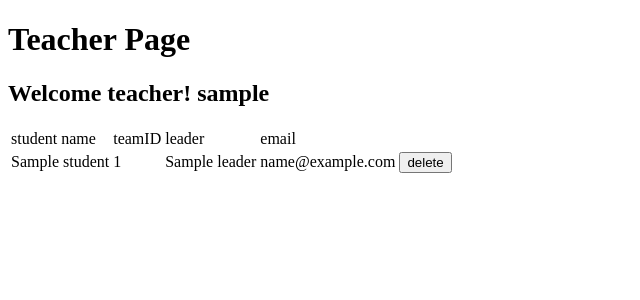
After one commit to legatoo/team-app, a Python web app: template templates/teacher.html in a window 1280 px wide. The commit adds this page. Shown: the top 300 px of the page, without its empty margins (0-640 px from the left). Run offline with Jinja, Linux system fonts and the light colour scheme; the template is opened without the code that fills it: most values are stand-ins (such as "Sample title", 1, 10 or a date in 2020).

Commit message:
1. Now, teacher can delete student's account 2. If you input wrong username or password, we add a herf to help you return to login in page 3. Default users won't be created again and again, it just create once.

```diff
--- a/app.yaml
+++ b/app.yaml
@@ -11,3 +11,6 @@ handlers:
 
 - url: /welcome
   script: login.app
+
+- url: /teacher
+  script: teacher.app
--- a/dataTable.py
+++ b/dataTable.py
@@ -16,8 +16,12 @@ class Users(db.Model):
     password = db.StringProperty(required=True)
     email = db.StringProperty()
     role = db.StringProperty(required=True, choices=set(['teacher','student','TA']))
+    teamID = db.IntegerProperty()
     leader = db.BooleanProperty()
 
+class Team(db.Model):
+    teamID = db.IntegerProperty(required=True)
+    members = db.StringListProperty(required=True)
 def createDefaultUsers():
     """
     create default user table
--- a/index.yaml
+++ b/index.yaml
@@ -9,3 +9,8 @@ indexes:
 # manually, move them above the marker line.  The index.yaml file is
 # automatically uploaded to the admin console when you next deploy
 # your application using appcfg.py.
+
+- kind: Users
+  properties:
+  - name: role
+  - name: name
--- /dev/null
+++ b/stylesheets/teacher.css
@@ -0,0 +1,8 @@
+div.error {
+    font-weight: bold;
+    color: red;
+}
+
+table.showUser {
+
+}
--- /dev/null
+++ b/templates/teacher.html
@@ -0,0 +1,38 @@
+<!DOCTYPE HTML PUBLIC "-//W3C//DTD HTML 4.01 Transitional//EN"
+        "http://www.w3.org/TR/html4/loose.dtd">
+<html>
+    <head>
+        <title>Teacher Page</title>
+        <link type="text/css" rel="stylesheet" href="/stylesheets/teacher.css" />
+    </head>
+    <body>
+    <h1 class="label">Teacher Page</h1>
+    <h2 class="label">Welcome teacher! {{username}}</h2>
+    <form method="post">
+        <table class="showUser">
+            <tr>
+                <td>student name</td>
+                <td>teamID</td>
+                <td>leader</td>
+                <td>email</td>
+            </tr>
+            {% if students%}
+            {% for student in students%}
+            <tr>
+                <td>{{student.name}}</td>
+                <td>{{student.teamID}}</td>
+                <td>{{student.leader}}</td>
+                <td>{{student.email}}</td>
+                <td>
+                    <input type="hidden" name="delete" value="yes">
+                    <input type="hidden" name="deleteTarget" value={{student.name}}>
+                    <input type="submit" value="delete">
+                </td>
+            </tr>
+            {% endfor%}
+            {% endif%}
+            <div class="error">{{error}}</div>
+        </table>
+    </form>
+    </body>
+</html>
```
Also changed, not shown: login.py (+16 -6 lines), main.py (deleted, +0 -24 lines), teacher.py (added, +50 -0 lines), templates/signup.html (added, +12 -0 lines), templates/welcome.html (+13 -5 lines).
